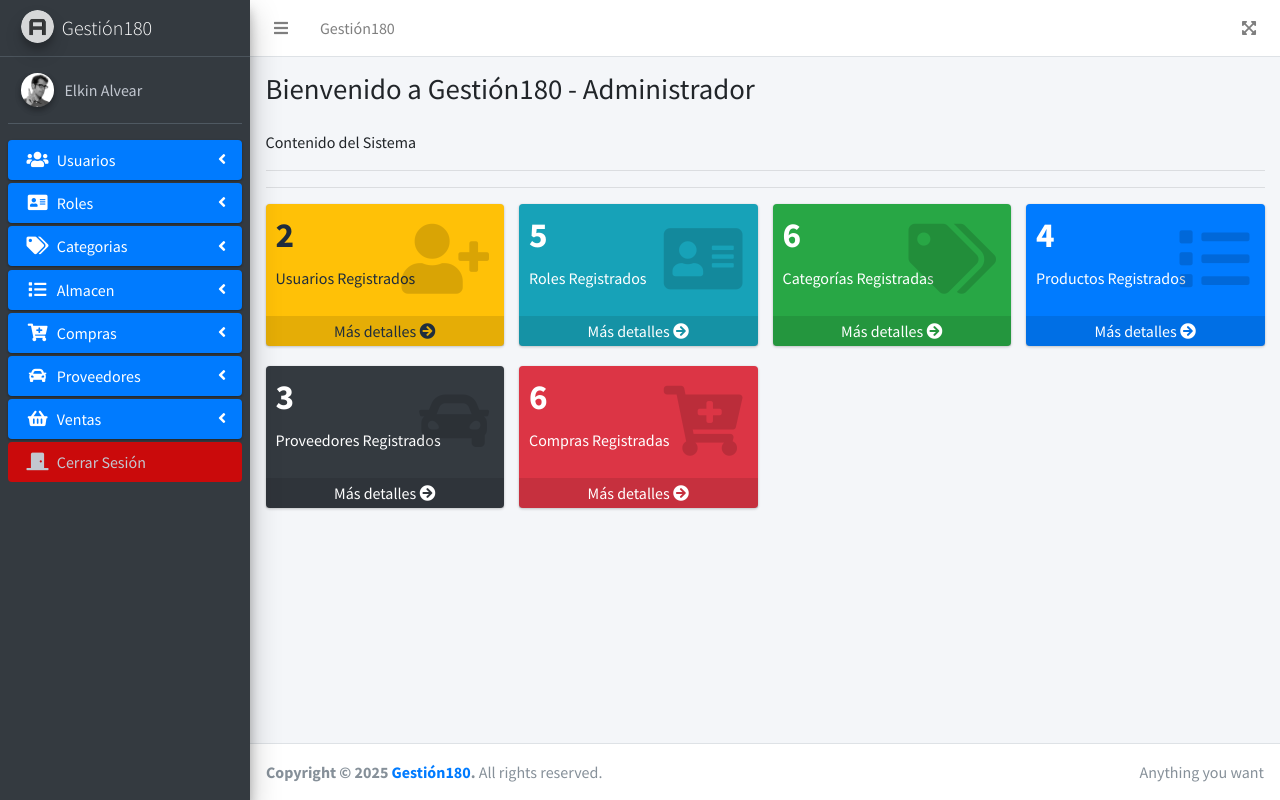
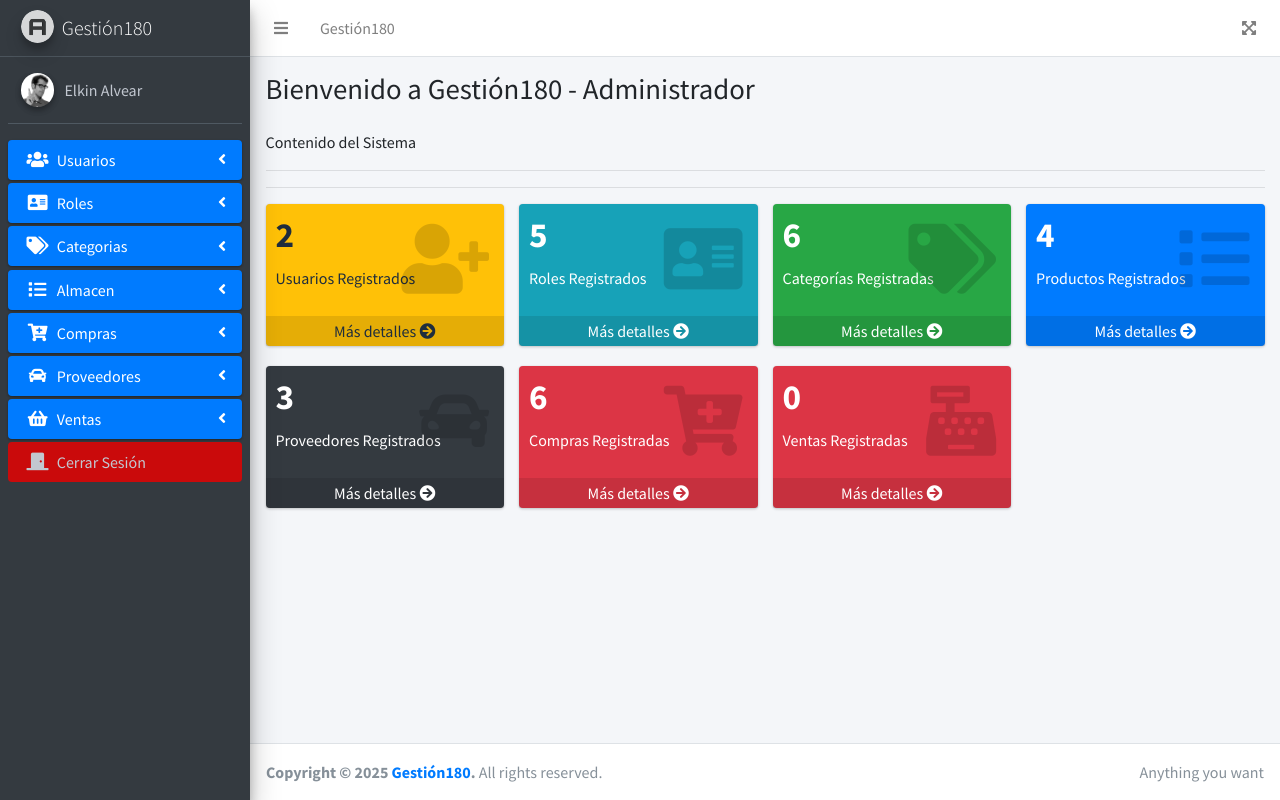
Before and after one commit to elkin123cmas/sistemadeventas-y, a PHP site: page /tcpdf/ in a window 1280 px wide. Run offline with PHP 8.4, Linux system fonts and the light colour scheme; a user stored in the database is signed in; data comes from the database, SQL or seed files in the repository; data that the repository does not hold is empty; some libraries are stand-ins or nearby versions.

Commit message:
ultimos_cambios1

```diff
--- a/index.php
+++ b/index.php
@@ -8,6 +8,7 @@ include('app/controllers/categorias/listado_de_categorias.php');
 include('app/controllers/almacen/listado_de_productos.php');
 include('app/controllers/proveedores/listado_de_proveedores.php');
 include('app/controllers/compras/listado_de_compras.php');
+include('app/controllers/ventas/listado_de_ventas.php');
 ?>
 
 <!-- Content Wrapper. Contains page content -->
@@ -181,6 +182,31 @@ include('app/controllers/compras/listado_de_compras.php');
                 </div>
 
 
+                <div class="col-lg-3 col-6">
+                    <!-- small card -->
+                    <div class="small-box bg-danger">
+                        <div class="inner">
+                            <h3><?php
+                                $contador_de_ventas = 0;
+                                foreach ($ventas_datos as $ventas_dato) {
+                                    $contador_de_ventas = $contador_de_ventas + 1;
+                                }
+                                ?><?php echo $contador_de_ventas; ?></h3>
+
+                            <p>Ventas Registradas</p>
+                        </div>
+                        <div class="icon">
+                            <i class="fas fa-cash-register"></i>
+                        </div>
+                        <a href="<?php echo $URL; ?>/ventas" class="small-box-footer">
+                            Más detalles <i class="fas fa-arrow-circle-right"></i>
+                        </a>
+                    </div>
+
+
+                </div>
+
+
                 <!-- ./col -->
 
                 <!-- ./col -->
--- a/login/index.php
+++ b/login/index.php
@@ -45,7 +45,7 @@
 
         <div class="card card-outline card-primary">
             <div class="card-header text-center">
-                <a href="../public/templates/AdminLTE-3.2.0/index2.html" class="h1"><b>Gestión</b>360</a>
+                <a href="../public/templates/AdminLTE-3.2.0/index2.html" class="h1"><b>Gestión</b>180</a>
             </div>
             <div class="card-body">
                 <p class="login-box-msg">Ingresa tus datos para comenzar</p>
--- a/ventas/create.php
+++ b/ventas/create.php
@@ -523,7 +523,7 @@ include('../app/controllers/clientes/listado_de_clientes.php');
                         <div class="card-body">
                             <div class="form-group">
                                 <label for="">Monto a pagar</label>
-                                <input type="text" id="total_a_cancelar" class="form-control" style="text-align: center; background-color: tan;" value="<?php echo number_format($precio_total, 0, ',', '.'); ?>" disabled>
+                                <input type="text" id="total_a_cancelar" class="form-control" style="text-align: center; background-color: tan;" value="<?php echo "$" . number_format($precio_total, 0, ',', '.'); ?>" disabled>
 
                             </div>
                             <div class="row">
```
Also changed, not shown: ventas/delete.php (+2 -5 lines), ventas/index.php (+4 -4 lines), ventas/show.php (+3 -5 lines).
